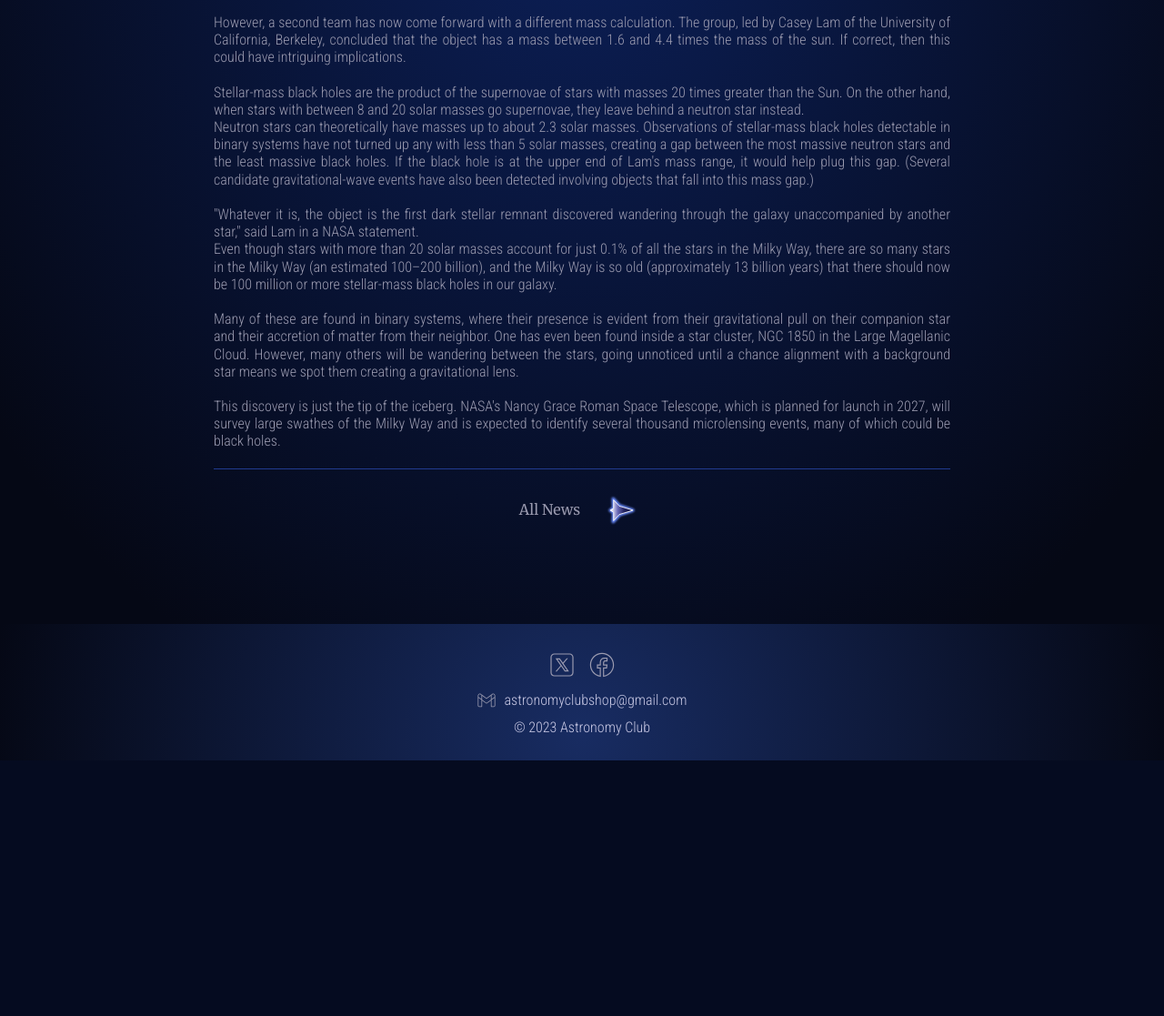
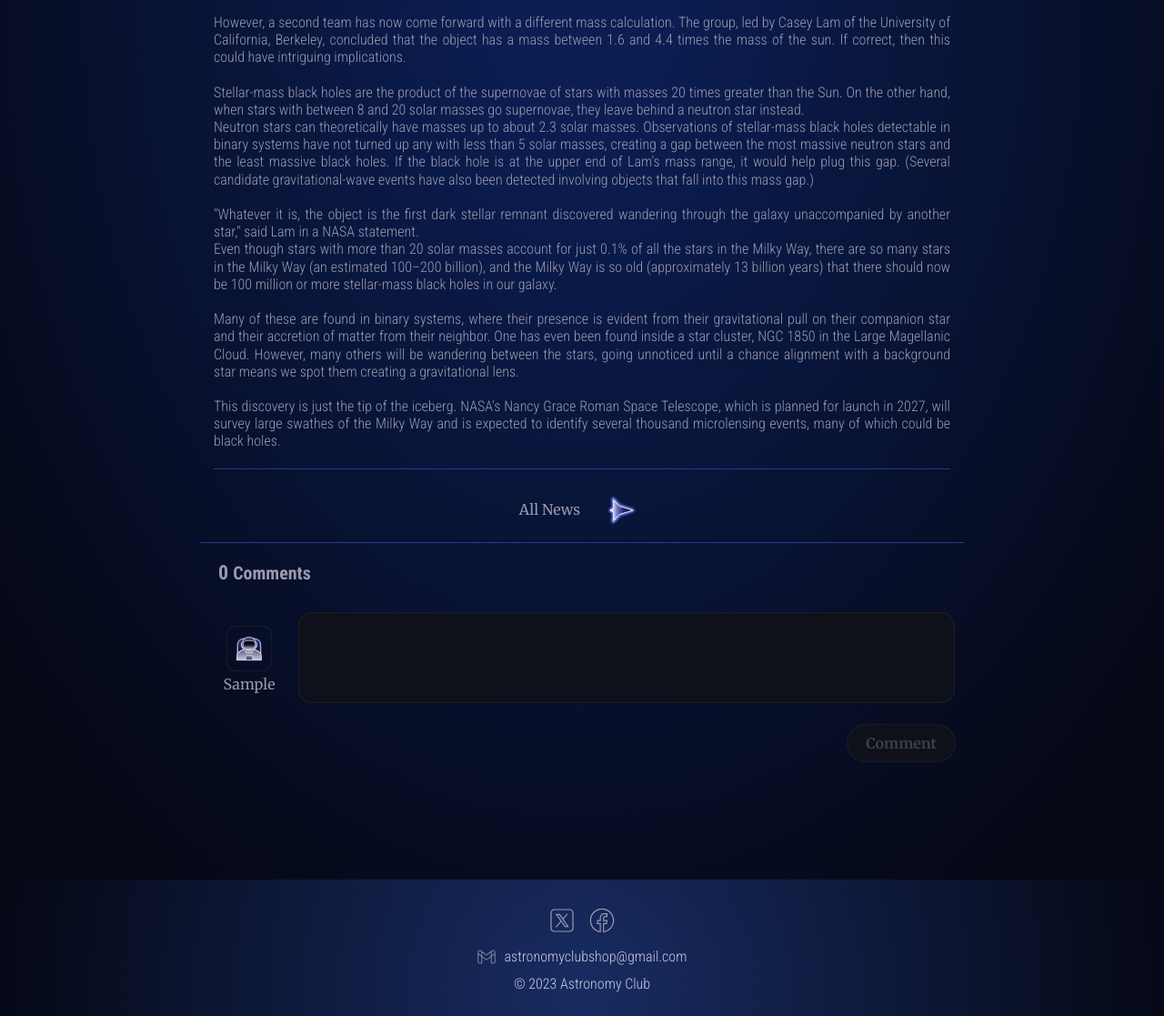
Before and after one commit to Sergy1616/ac_project, a Django app: page /space/news/dark-black-hole-wandering-the-milky-way-may-be-the-smallest-yet-detected/ in a window 1280 px wide. Shown: the part 975-2092 px from the top of the page at 91% size. Before the commit the page ends 1811 px from the top, so only its background shows below. Run offline with Django 4.2, Linux system fonts and the light colour scheme; the visitor is signed in with stand-in values (Sample User, id 1); data comes from the database, SQL or seed files in the repository; data that the repository does not hold is empty.

Commit message:
comment handler

```diff
--- /dev/null
+++ b/ac_app/space/forms.py
@@ -0,0 +1,9 @@
+from django import forms
+from .models import Comment
+
+
+class CommentForm(forms.ModelForm):
+    class Meta:
+        model = Comment
+        fields = ['text']
+        widgets = {'text': forms.Textarea(attrs={'class': 'comment-text'})}
--- a/ac_app/space/urls.py
+++ b/ac_app/space/urls.py
@@ -1,9 +1,15 @@
 from django.urls import path
 
-from .views import SpaceNewsView, SpaceNewsDetailView
-
+from .views import (
+    SpaceNewsView,
+    SpaceNewsDetailView,
+    CommentView,
+    CommentDeleteView
+)
 
 urlpatterns = [
     path('news/', SpaceNewsView.as_view(), name='news'),
     path('news/<slug:news_slug>/', SpaceNewsDetailView.as_view(), name='news_detail'),
+    path('news/<slug:slug>/comment/', CommentView.as_view(), name='comment_view'),
+    path('news/<slug:slug>/comment_delete/', CommentDeleteView.as_view(), name='comment_delete'),
 ]
--- a/ac_app/space/views.py
+++ b/ac_app/space/views.py
@@ -1,9 +1,13 @@
-from django.shortcuts import get_object_or_404
+from django.contrib.auth.mixins import LoginRequiredMixin
+from django.http import HttpResponseRedirect
+from django.shortcuts import get_object_or_404, redirect
 from django.urls import reverse
+from django.views import View
 from django.views.generic import ListView, DetailView
 
 from .utils import NavigationMixin
-from .models import SpaceNews
+from .models import SpaceNews, Comment
+from .forms import CommentForm
 
 
 class SpaceNewsView(ListView):
@@ -26,10 +30,40 @@ class SpaceNewsDetailView(NavigationMixin, DetailView):
 
     def get_object(self, queryset=None):
         slug = self.kwargs.get(self.slug_url_kwarg)
-        news = get_object_or_404(SpaceNews, slug=slug, published=True)
+        news = get_object_or_404(SpaceNews.objects.prefetch_related(
+            "comments__author"), slug=slug, published=True)
         return news
 
     def get_context_data(self, **kwargs):
         context = super().get_context_data(**kwargs)
         context["news_list"] = reverse("news")
+        context["form"] = CommentForm()
+        context["comments"] = self.object.comments.filter(active=True)
         return context
+
+
+class CommentView(LoginRequiredMixin, View):
+    def post(self, request, slug):
+        news = get_object_or_404(SpaceNews, slug=slug)
+        form = CommentForm(request.POST)
+        comment_id = request.POST.get("comment_id")
+        if form.is_valid():
+            if comment_id:
+                comment = get_object_or_404(Comment, pk=comment_id, author=request.user, news=news)
+                comment.text = form.cleaned_data["text"]
+            else:
+                comment = form.save(commit=False)
+                comment.author = request.user
+                comment.news = news
+            comment.save()
+        return redirect(news.get_absolute_url())
+
+
+class CommentDeleteView(LoginRequiredMixin, View):
+    def post(self, request, slug):
+        news = get_object_or_404(SpaceNews, slug=slug)
+        comment_id = request.POST.get("comment_id")
+        comment = get_object_or_404(Comment, pk=comment_id, author=request.user, news=news)
+        comment.delete()
+        referer_url = request.META.get("HTTP_REFERER")
+        return HttpResponseRedirect(referer_url)
--- a/ac_app/static/css/page-style.css
+++ b/ac_app/static/css/page-style.css
@@ -24,7 +24,9 @@
 .pagin-arrows:hover { box-shadow: 0 0 4px 4px var(--hover-color); }
 
 .edit-input,
-.edit-text-input {
+.edit-text-input,
+.comment-input,
+.comment-text {
     padding: 5px;
     font-size: 18px;
     color: var(--text-color);
@@ -346,3 +348,127 @@
     border: 1px solid var(--text-color);
     border-radius:10px;
 }
+
+/* comments */
+.comments-count {
+    font-size: 20px;
+    margin: 20px 20px 30px;
+}
+
+.comments-count span {
+    margin-right: 5px;
+    font-size: 22px;
+}
+
+.comment,
+.comments-box { margin: 10px; }
+
+.comment-item {
+    display: flex;
+    justify-content: flex-start;
+    align-items: center;
+    font-family: 'Merriweather', serif;
+}
+
+.comment-item p { width: 100%;}
+
+.comment-user {
+    width: 100px;
+    margin-right: 10px;
+    display: flex;
+    flex-direction: column;
+    align-items: center;
+}
+
+.comment-user p {
+    text-align: center;
+    word-break: break-all;
+}
+
+.comment-user img {
+    width: 50px;
+    margin-bottom: 5px;
+    border-radius: 10px;
+    box-shadow: inset 0 0 2px 0px var(--sleep-color);
+}
+
+.comment-text {
+    width: 100%;
+    max-height: 100px;
+    text-align: left;
+}
+
+.comment-button { justify-content: end; }
+
+.comments-list { margin-top: 30px }
+
+.comment-wrapper { margin-bottom: 25px; }
+
+.comment-author {
+    font-size: 18px;
+    font-family: 'Merriweather', serif;
+    margin-bottom: 10px;
+}
+
+.comment-author span {
+    margin-left: 10px;
+    font-size: 14px;
+    font-family: 'Roboto Condensed', sans-serif;
+}
+
+.comment-content {
+    text-align: justify;
+    margin-bottom: 20px;
+    background-color: #10131c82;
+    box-shadow: inset 0 0 2px 0px var(--sleep-color);
+    border-radius: 10px;
+    padding: 10px;
+    word-break: break-all;
+}
+
+.comment-controls {
+    display: flex;
+    font-family: 'Merriweather', serif;
+    color: var(--sleep-color);
+}
+
+.user-comment-delete a,
+.comment-controls a {
+    min-width: 70px;
+    text-align: center;
+    border: 1px solid;
+    border-radius: 16px;
+    padding: 5px 10px;
+}
+
+.comment-controls a:first-child { margin-right: 20px;}
+
+.user-comment-delete a:hover,
+.comment-controls a:hover {
+    color: var(--text-color);
+    border-color: var(--shadow);
+    transition: 0.5s;
+}
+
+/* modal confirm delete comment */
+.confirm-delete-box {
+    display: none;
+    position:fixed;
+    left: 50%;
+    top: 50%;
+    margin: -50px -200px;
+    z-index: 1;
+    text-align: center;
+}
+
+.confirm-delete {
+    padding: 20px;
+    border-radius: 16px;
+    box-shadow: inset 0 0 10px 0px var(--shadow);
+    background-color: var(--bg-table);
+}
+
+.confirm-delete p {
+    margin-bottom: 30px;
+    font-family: 'Merriweather', serif;
+}
--- a/ac_app/static/js/main.js
+++ b/ac_app/static/js/main.js
@@ -1,6 +1,9 @@
 document.addEventListener('DOMContentLoaded', function () {
+    // initializing the comment handler with data-page="comment-edit"
+    if (document.body.getAttribute('data-page') === 'comment-edit') {
+        window.commentsHandler = new CommentsHandler();
+    }
 
-    // Функция инициализации для всех страниц
     function initializeOnAllPages() {
         handleMenu();
         accountMenu();
@@ -38,7 +41,7 @@ function handleMenu() {
     }
 };
 
-// 2. Модальное окно аккаунта
+// 2. Modal account
 function accountMenu() {
     const accountMenu = document.getElementById('account-menu');
 
@@ -82,3 +85,26 @@ function handleInput() {
         });
     });
 };
+
+// COMMENTS:
+class CommentsHandler {
+    constructor() {
+        this.initCancelCommentDeletion();
+    }
+    // 1. Cancel Delete Button
+    initCancelCommentDeletion() {
+        document.getElementById('cancelCommentDeletion').onclick = function() {
+            document.getElementById('confirmModal').style.display = 'none';
+        };
+    }
+    // 2. Form Text Edit
+    loadEditForm(commentId, commentText) {
+        document.querySelector('textarea[name="text"]').value = commentText;
+        document.getElementById('commentId').value = commentId;
+    }
+    // 3. Modal
+    showConfirmModal(commentId) {
+        document.getElementById('modalCommentId').value = commentId;
+        document.getElementById('confirmModal').style.display = 'block';
+    }
+}
--- /dev/null
+++ b/ac_app/templates/include/space/comments_list.html
@@ -0,0 +1,20 @@
+<div class="comments-box">
+    <div class="comments-list">
+        {% for comment in news.comments.all %}
+            <div class="comment-wrapper">
+                <p class="comment-author">{{ comment.author }}
+                    <span>{{ comment.time_create|date:"F j, Y" }}</span></p>
+                <p class="comment-content">{{ comment.text|linebreaksbr }}</p>
+                {% if comment.author == user %}
+                <div class="comment-controls">
+                    <a href="javascript:void(0)"
+                        onclick="window.commentsHandler.loadEditForm({{ comment.pk }},
+                        '{{ comment.text|escapejs }}')">Edit</a>
+                    <a href="javascript:void(0)"
+                        onclick="window.commentsHandler.showConfirmModal({{ comment.id }});">Delete</a>
+                </div>
+                {% endif %}
+            </div>
+        {% endfor %}
+    </div>
+</div>
--- /dev/null
+++ b/ac_app/templates/include/space/confirm_delete.html
@@ -0,0 +1,13 @@
+<div class="confirm-delete-box" id="confirmModal" style="display:none;">
+    <div class="confirm-delete">
+        <form method="post" action="{% url 'comment_delete' slug=target_slug %}">
+            {% csrf_token %}
+            <input type="hidden" name="comment_id" id="modalCommentId" value="">
+            <p>Are you sure you want to delete your comment?</p>
+            <div class="confirm-button">
+                <button type="button" id="cancelCommentDeletion">Cancel</button>
+                <button type="submit">Delete</button>
+            </div>
+        </form>
+    </div>
+</div>
--- /dev/null
+++ b/ac_app/templates/include/space/news_comment.html
@@ -0,0 +1,26 @@
+{% load static %}
+
+<div class="comment">
+    {% if user.is_authenticated %}
+        <form method="post" action="{% url 'comment_view' news.slug %}">
+            {% csrf_token %}
+            <div class="comment-item">
+                <div class="comment-user">
+                    <img src="{% if user.photo %}{{ user.photo.url }}{% else %}
+                    {% static 'images/astro.svg' %}{% endif %}">
+                    <p>{{ user.first_name|default:user.username }}</p>
+                </div>
+                {% for comment in form %}
+                    <p>{{ comment }}</p>
+                    <div class="form-error">{{ comment.errors }}</div>
+                {% endfor %}
+            </div>
+            <input type="hidden" name="comment_id" id="commentId" value="">
+            <div class="buttons comment-button">
+                <button class="page-button" type="submit">Comment</button>
+            </div>
+        </form>
+    {% else %}
+        <a class="page-link" href="{% url 'login' %}?next={{ request.path }}">Add a comment...</a>
+    {% endif %}
+</div>
--- a/ac_app/templates/space/news_detail.html
+++ b/ac_app/templates/space/news_detail.html
@@ -26,8 +26,18 @@
                             <img class="page-arrows" src="{% static 'images/arrow_right.svg' %}" alt="img">
                         </a>
                     {% endif %}
-                 </div>
+                </div>
+                <hr>
+                {% with comments.count as total_comments %}
+                    <h1 class="comments-count">
+                        <span>{{ total_comments }}</span>Comment{{ total_comments|pluralize }}
+                    </h1>
+                {% endwith %}
+                {% include 'include/space/news_comment.html' %}
+                {% include 'include/space/comments_list.html' %}
+                {% include 'include/space/confirm_delete.html' with target_slug=news.slug %}
             </div>
         </div>
     </main>
+    <body data-page="comment-edit">
 {% endblock %}
```
